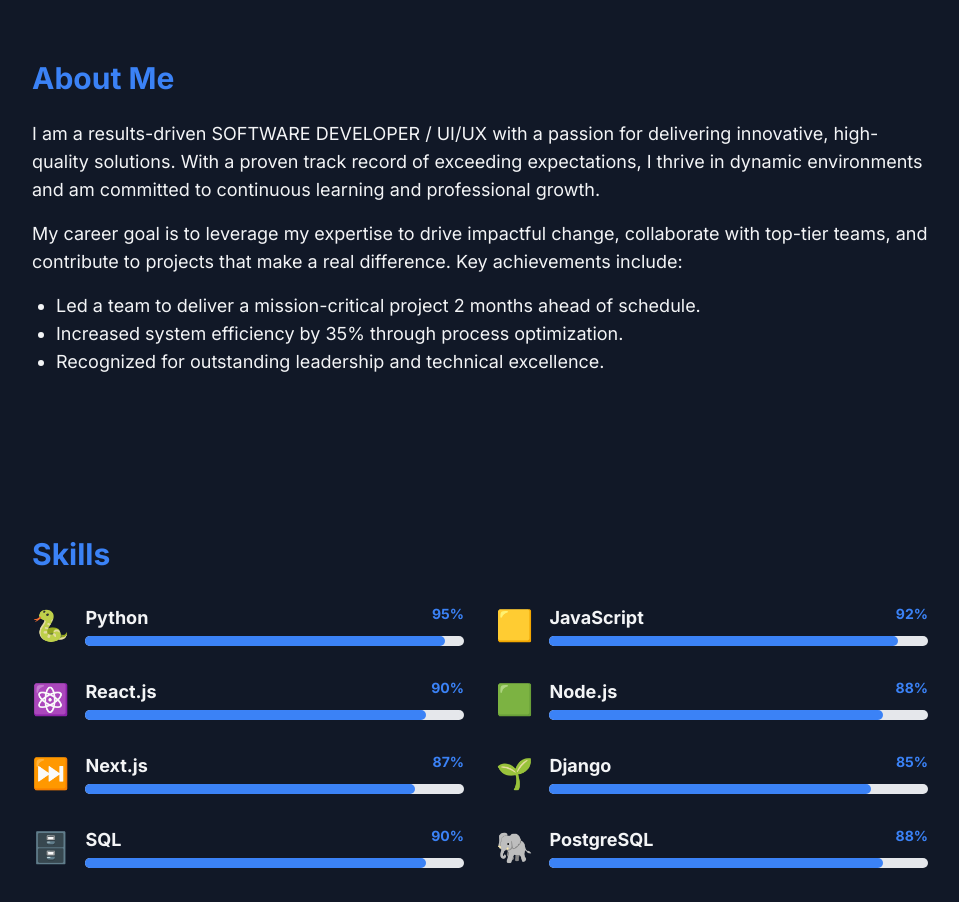
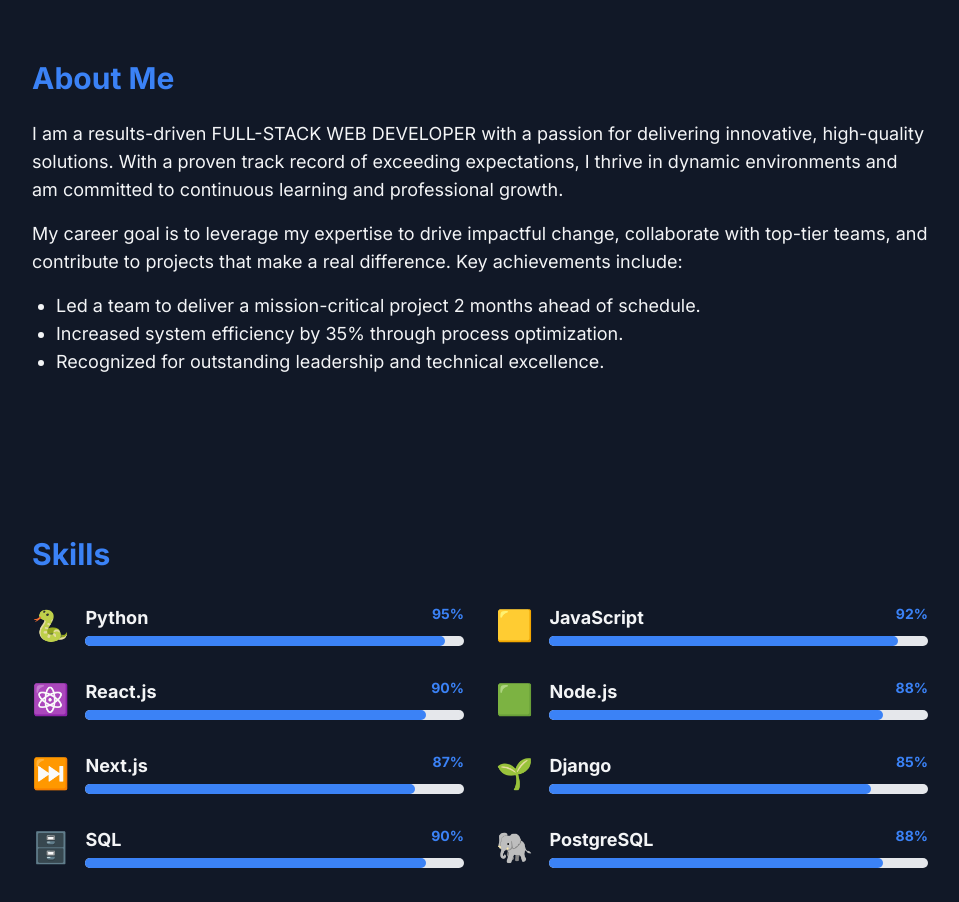
Before and after one commit to jamiljuma2/portfilio, a React (Create React App) app: page / in a window 1280 px wide. Shown: the part 820-1722 px from the top of the page, without its empty margins (160-1119 px from the left). Built offline with nearby package versions, Linux system fonts and the light colour scheme; the HTML template or start-up script is replaced by a standard one.

Commit message:
Update About section

```diff
--- a/src/components/About.js
+++ b/src/components/About.js
@@ -5,7 +5,7 @@ const About = () => (
     <div className="max-w-4xl mx-auto">
       <h2 className="text-3xl font-bold text-blue-500 mb-6">About Me</h2>
       <p className="text-lg text-gray-100 dark:text-gray-900 mb-4">
-        I am a results-driven SOFTWARE DEVELOPER / UI/UX with a passion for delivering innovative, high-quality solutions. With a proven track record of exceeding expectations, I thrive in dynamic environments and am committed to continuous learning and professional growth.
+        I am a results-driven FULL-STACK WEB DEVELOPER with a passion for delivering innovative, high-quality solutions. With a proven track record of exceeding expectations, I thrive in dynamic environments and am committed to continuous learning and professional growth.
       </p>
       <p className="text-lg text-gray-100 dark:text-gray-900 mb-4">
         My career goal is to leverage my expertise to drive impactful change, collaborate with top-tier teams, and contribute to projects that make a real difference. Key achievements include:
```
